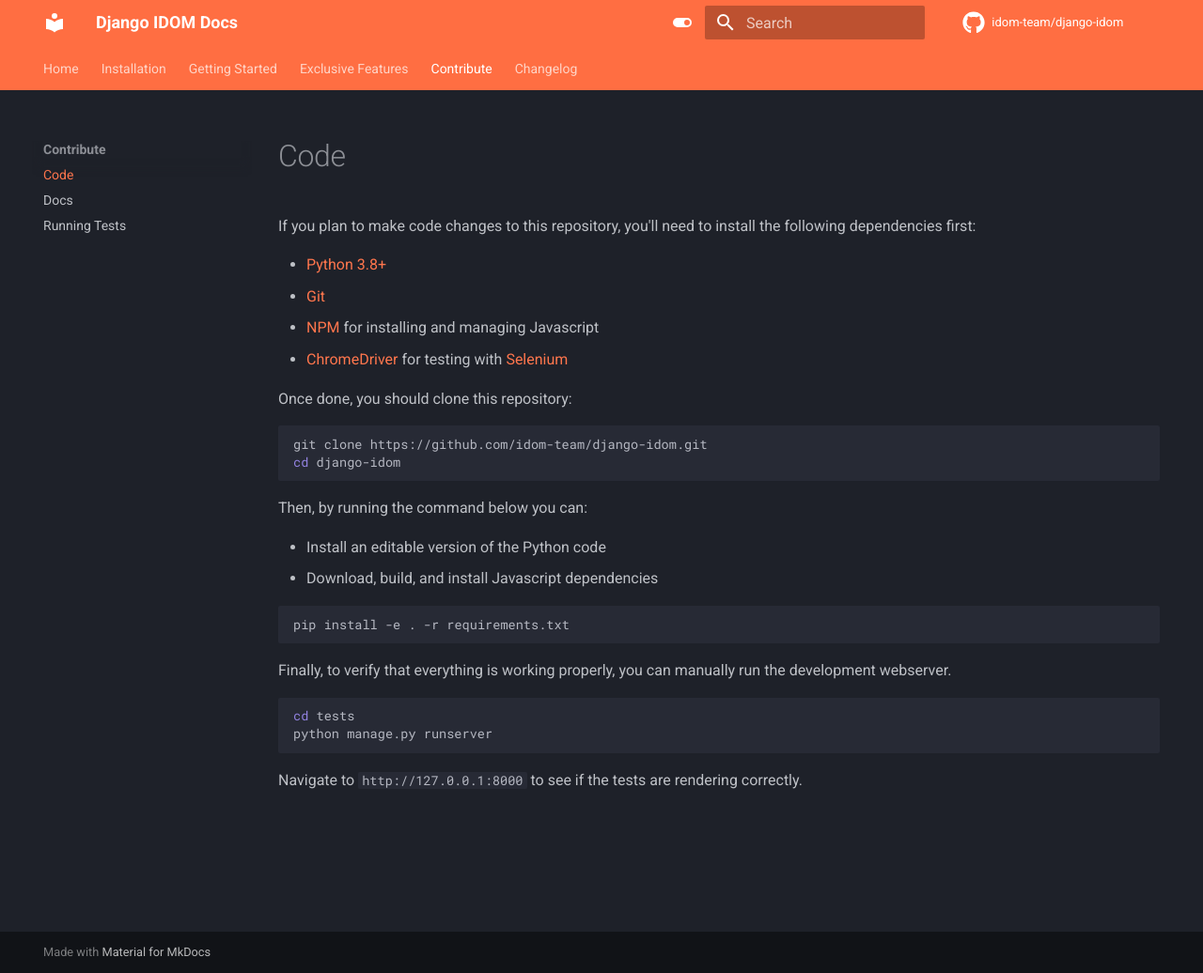
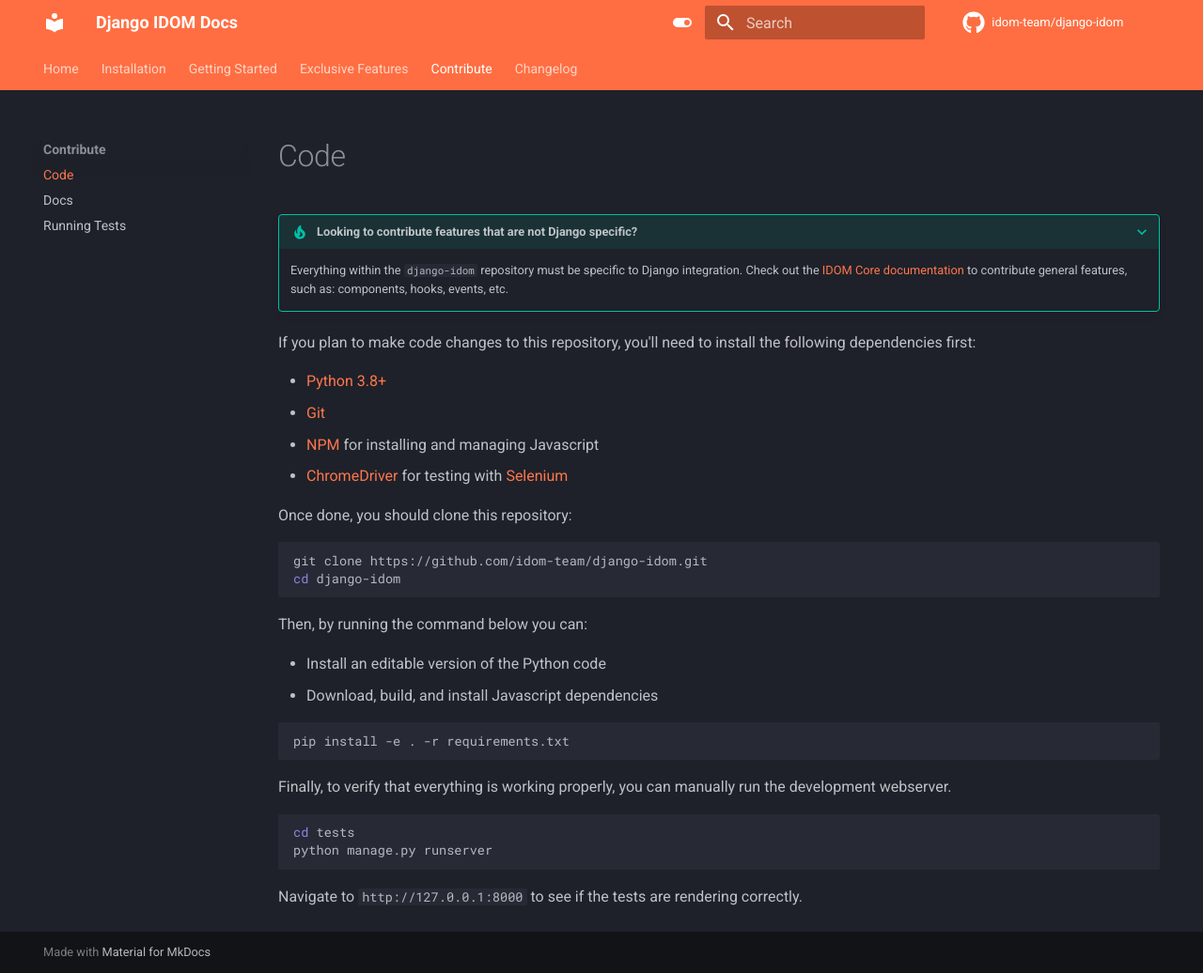
Before and after one commit to reactive-python/reactpy-django, an MkDocs documentation site: the page built from docs/contribute/django-idom.md, in a window 1280 px wide and 1036 px high. Shown: the whole window at 94% size. Built offline with MkDocs 1.6.1 and Material for MkDocs 9.7.7, drawn with Linux system fonts in a browser that asks for light colours; comment, search, counter and statistics services are not loaded.

Commit message:
IDOM Core tip

```diff
--- a/docs/contribute/django-idom.md
+++ b/docs/contribute/django-idom.md
@@ -1,3 +1,7 @@
+???+ tip "Looking to contribute features that are not Django specific?"
+
+    Everything within the `django-idom` repository must be specific to Django integration. Check out the [IDOM Core documentation](https://idom-docs.herokuapp.com/docs/about/contributor-guide.html) to contribute general features, such as: components, hooks, events, etc.
+
 If you plan to make code changes to this repository, you'll need to install the following dependencies first:
 
 -   [Python 3.8+](https://www.python.org/downloads/)
```
